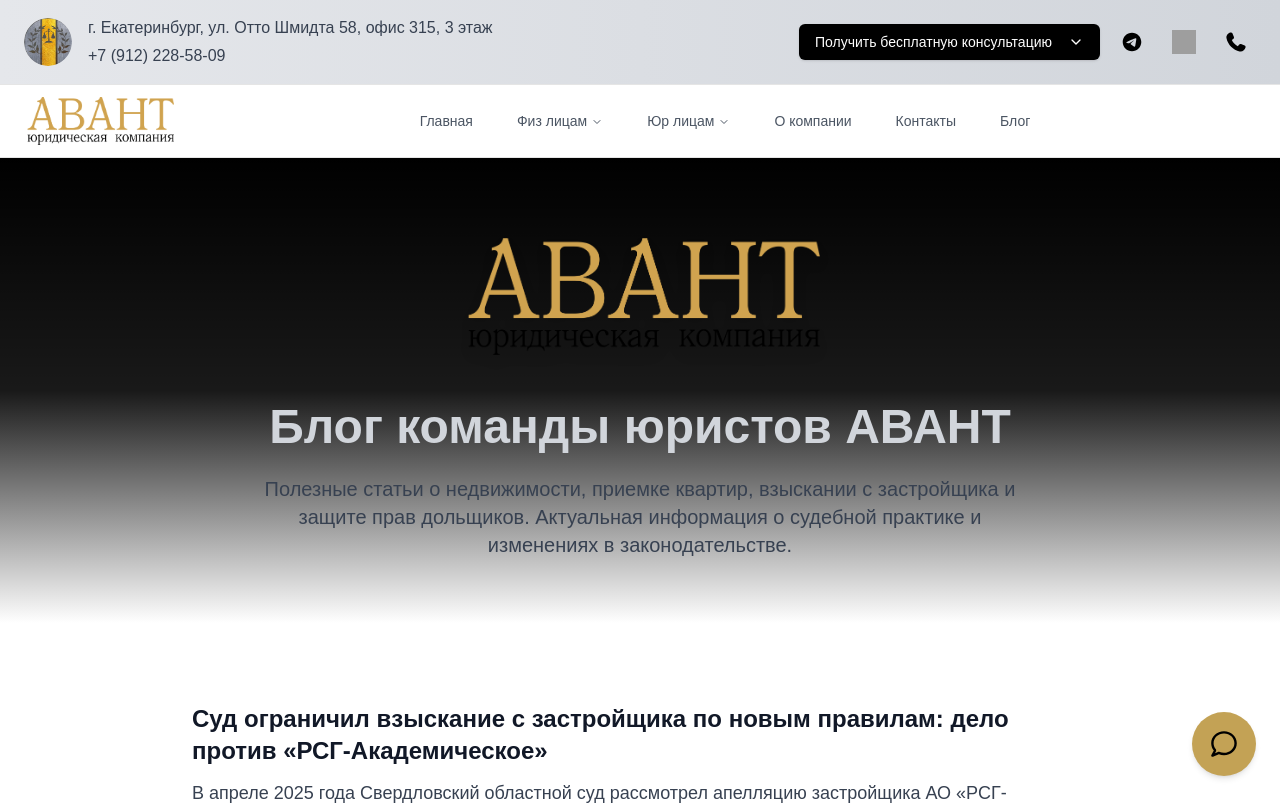
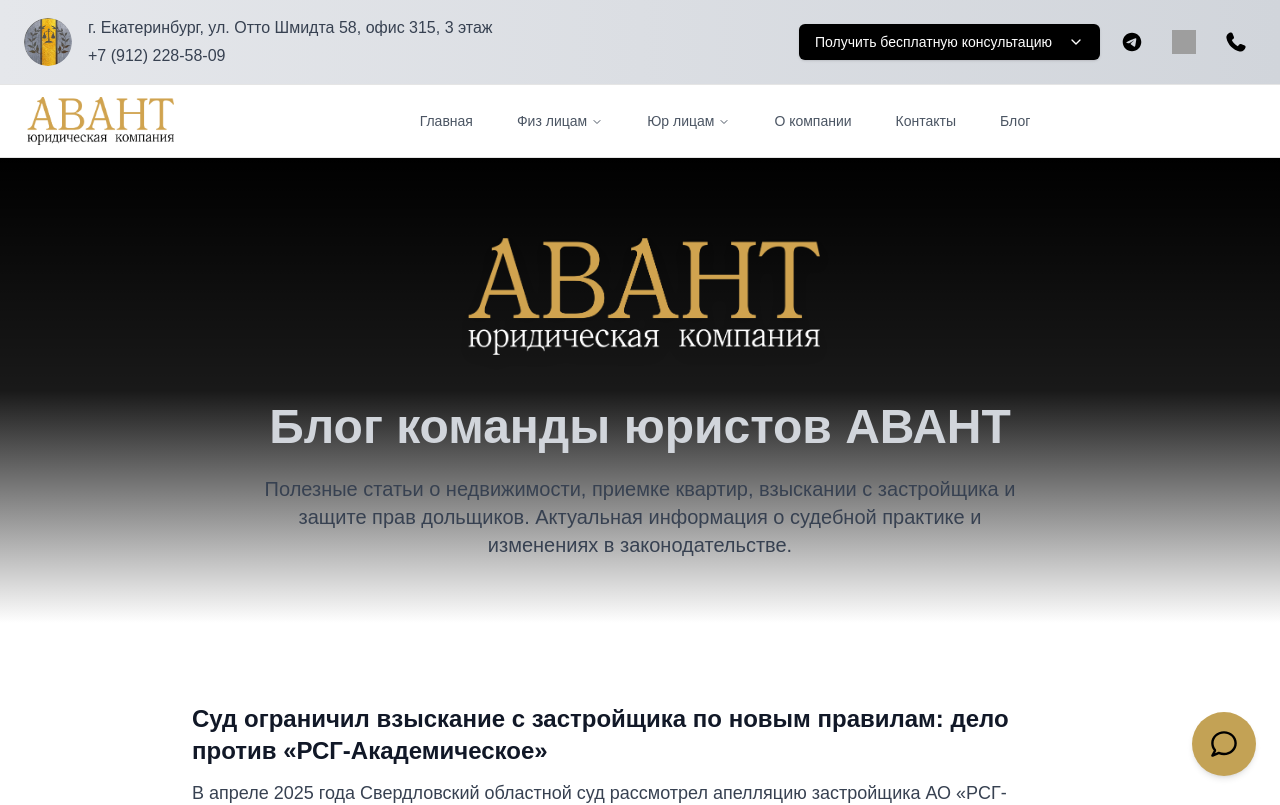
Before and after one commit to ku2ba/avantnew2, a Next.js app: page /blog in a window 1280 px wide. Shown: the top 805 px of the page. Built offline with nearby package versions, Linux system fonts and the light colour scheme; grey boxes are pictures that could not be loaded; a web font is replaced by a local one.

Commit message:
27.01.26 16:44

```diff
--- a/components/PageHero.tsx
+++ b/components/PageHero.tsx
@@ -11,7 +11,7 @@ export default function PageHero({ title, description }: PageHeroProps) {
       <div className="container mx-auto px-4 sm:px-6 lg:px-8 flex flex-col items-center">
         <div className="relative mb-8 sm:mb-10 lg:mb-12">
           <Image
-            src="/avant_logo_text.png"
+            src="/avant_logo_text_white.png"
             alt="Юридическая компания АВАНТ"
             width={360}
             height={80}
```
Also changed, not shown: public/avant_logo_text_white.png (added).
